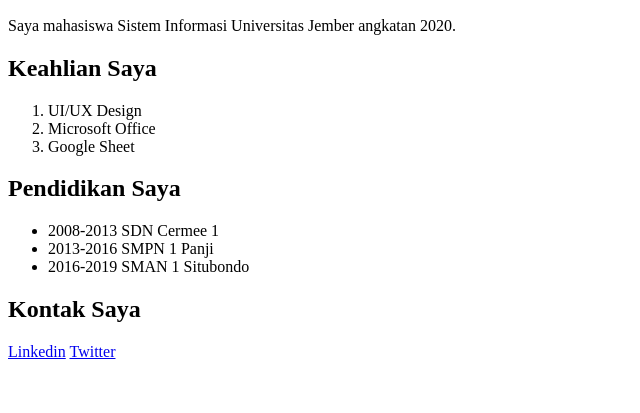
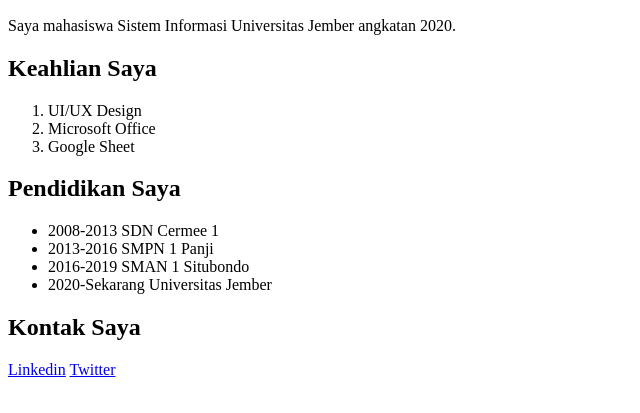
Before and after one commit to azimatulh/web-basic-seal, a plain HTML site: page latihan.html in a window 1280 px wide. Shown: the part 355-768 px from the top of the page, without its empty margins (0-640 px from the left). Drawn offline with Linux system fonts and the light colour scheme.

Commit message:
Commit ketiga

```diff
--- a/latihan.html
+++ b/latihan.html
@@ -16,6 +16,7 @@
             <li>2008-2013 SDN Cermee 1</li>
             <li>2013-2016 SMPN 1 Panji</li>
             <li>2016-2019 SMAN 1 Situbondo</li>
+            <li>2020-Sekarang Universitas Jember</li>
         </ul>
         <h2>Kontak Saya</h2>
         <a href="https://www.linkedin.com/in/azimatulhnfyh">Linkedin</a>
```
